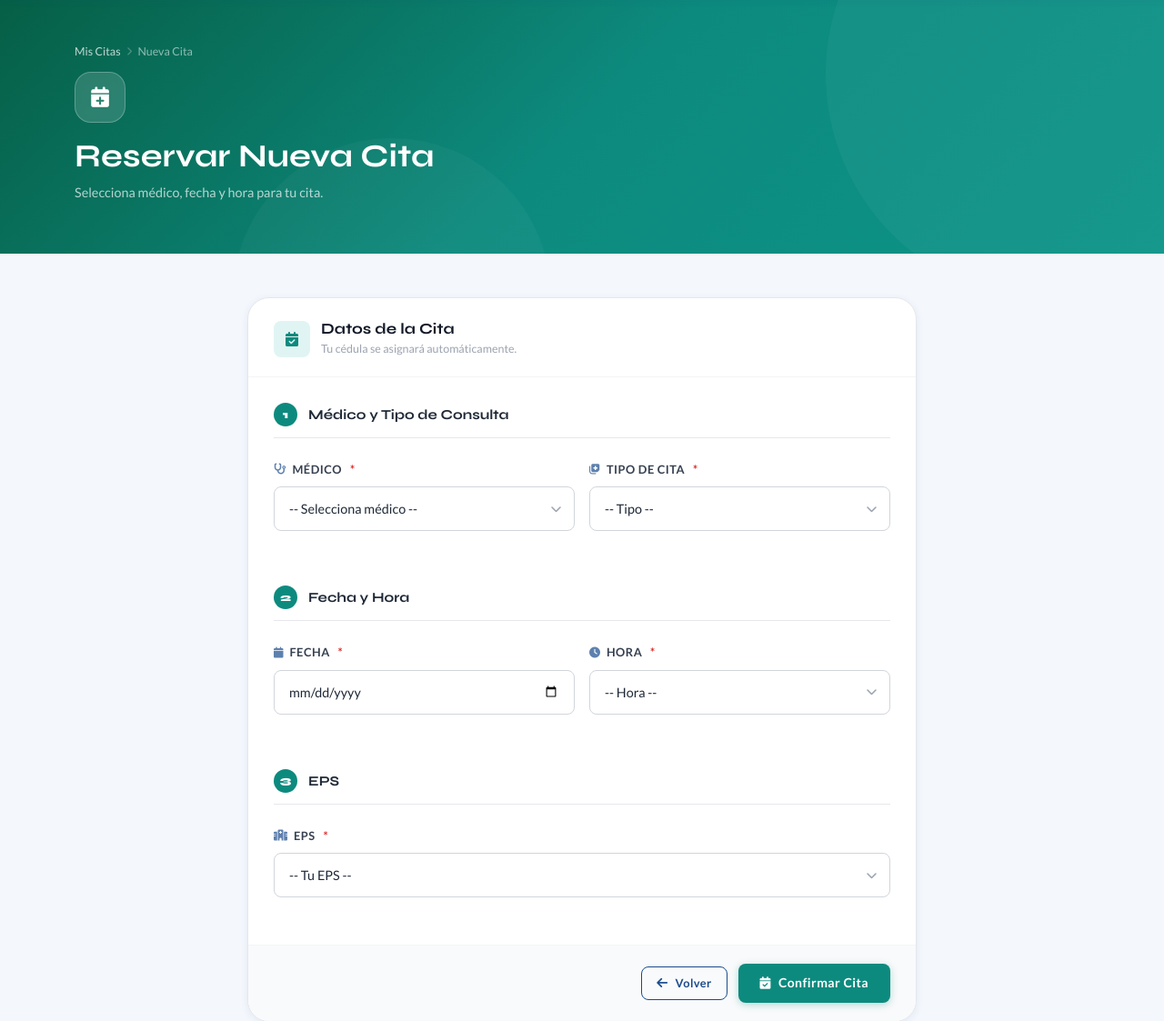
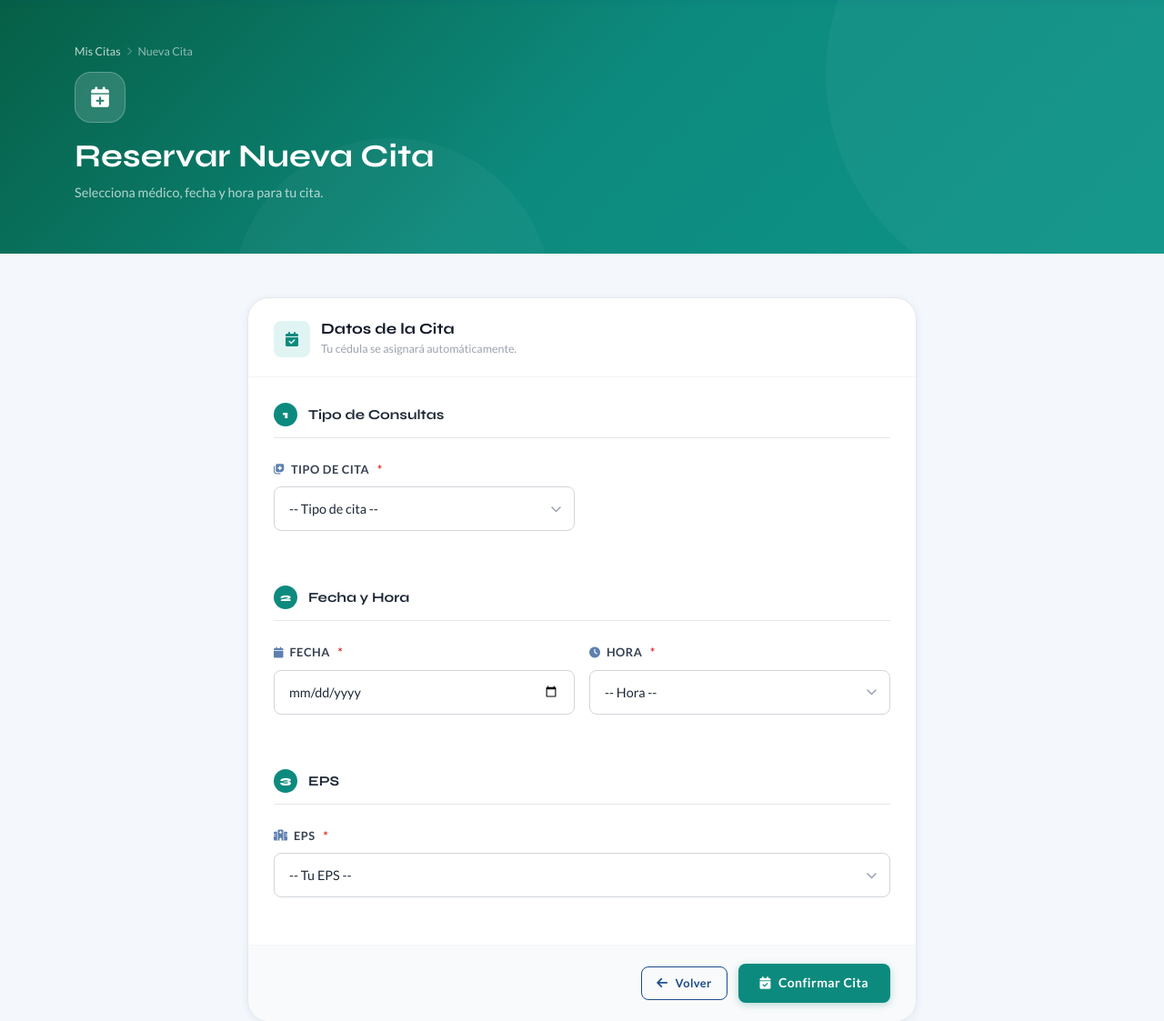
Before and after one commit to JhoinerHernandez/medicitas_final, a Flask app: template templates/nueva_cita_paciente.html in a window 1280 px wide. Shown: the part 71-1194 px from the top of the page at 91% size. Run offline with Flask 3, Linux system fonts and the light colour scheme; the template is opened without the code that fills it, so the values that code supplies are empty; some libraries are stand-ins or nearby versions.

Commit message:
Actualizar tipos de cita y eliminar selector de médico en panel paciente

```diff
--- a/templates/nueva_cita_paciente.html
+++ b/templates/nueva_cita_paciente.html
@@ -36,31 +36,10 @@
             <!-- Médico y tipo -->
             <div class="form-section-head">
               <div class="form-section-num" style="background:var(--teal);">1</div>
-              <h6 class="form-section-title">Médico y Tipo de Consulta</h6>
+              <h6 class="form-section-title">Tipo de Consultas</h6>
             </div>
             <div class="row g-3 mb-3">
-              <div class="col-md-6">
-                <div class="form-group-med">
-                  <label class="form-label-med" for="medico">
-                    <i class="fas fa-stethoscope"></i> Médico <span class="req">*</span>
-                  </label>
-                  <div class="select-med-wrap">
-                    <select id="medico" name="medico" class="form-control-med" required>
-                      <option value="">-- Selecciona médico --</option>
-                      {% set esp_act = namespace(val='') %}
-                      {% for med in medicos %}
-                        {% if med.especialidad != esp_act.val %}
-                          {% if esp_act.val %}</optgroup>{% endif %}
-                          <optgroup label="{{ med.especialidad }}">
-                          {% set esp_act.val = med.especialidad %}
-                        {% endif %}
-                        <option value="{{ med.id }}">{{ med.nombre }}</option>
-                      {% endfor %}
-                      {% if medicos %}</optgroup>{% endif %}
-                    </select>
-                  </div>
-                </div>
-              </div>
+
               <div class="col-md-6">
                 <div class="form-group-med">
                   <label class="form-label-med" for="tipoCita">
@@ -68,10 +47,15 @@
                   </label>
                   <div class="select-med-wrap">
                     <select id="tipoCita" name="tipoCita" class="form-control-med" required>
-                      <option value="">-- Tipo --</option>
-                      {% for tipo in ['General','Odontología','Especialista','Control','Urgencias'] %}
-                      <option value="{{ tipo }}">{{ tipo }}</option>
-                      {% endfor %}
+                      <option value="">-- Tipo de cita --</option>
+<option value="Ginecólogo">Ginecólogo</option>
+<option value="Cardiólogo">Cardiólogo</option>
+<option value="Demartologo">Demartologo</option>
+<option value="Neurologo">Neurologo</option>
+<option value="Cardilogía">Cardilogía</option>
+<option value="Psicólogo">Psicólogo</option>
+<option value="Ortopedia">Ortopedia</option>
+<option value="Ginecología">Ginecología</option>
                     </select>
                   </div>
                 </div>
```
